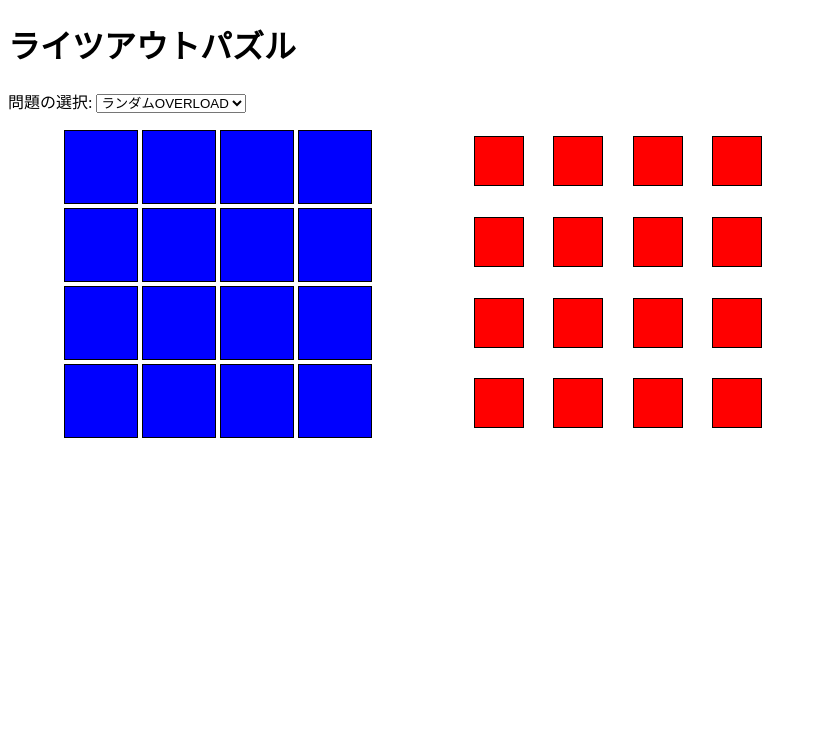
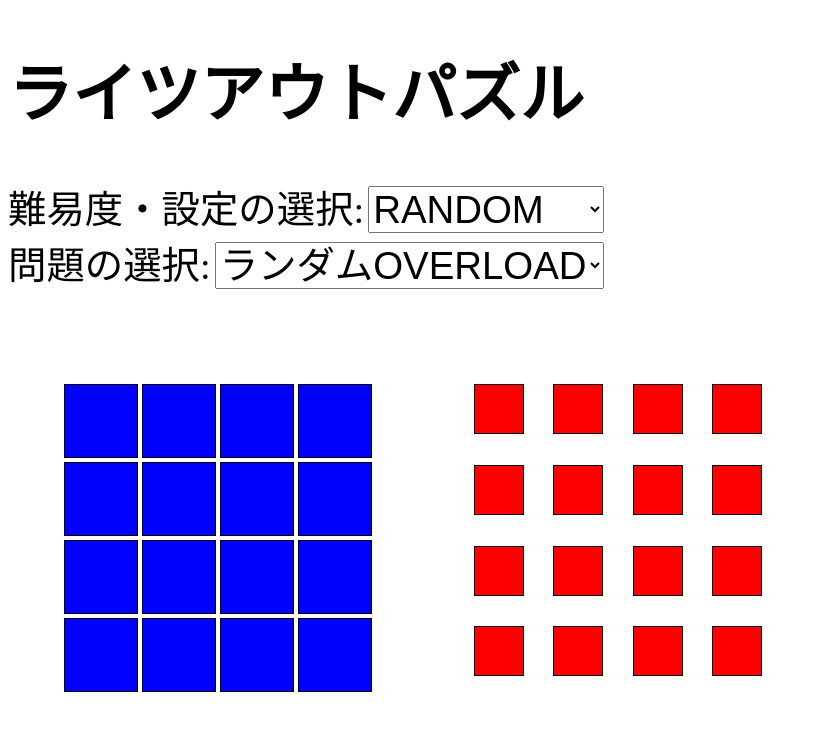
Before and after one commit to kanae3/lights-out-2, a plain HTML site: page index.html in a window 1280 px wide. Shown: the whole page, without its empty margins (0-816 px from the left). Drawn offline with Linux system fonts and the light colour scheme.

Commit message:
Update index.html

```diff
--- a/index.html
+++ b/index.html
@@ -8,12 +8,12 @@
     @media (orientation: landscape) {
       #gameBoard {
         position: absolute;
-        top: 130px;
+        top: 30vw;
         left: 5vw;
       }
       #answerBoard {
         position: absolute;
-        top: 136px;
+        top: 30vw;
         left: 35vw;
       }
       .cell {
@@ -93,12 +93,32 @@
       }
     }
 
+    h1{
+        font-size: 5vw;
+    }
+    #option{
+        font-size: 3vw;
+    }
+    #quizSelect{
+        font-size: 3vw;
+    }
+    label{
+        font-size: 3vw;
+    }
+
   </style>
 </head>
 <body>
   <h1>ライツアウトパズル</h1>
 
   <div>
+    <label for="option">難易度・設定の選択:</label>
+    <select id="option" onChange="window.location.href=this.value">
+      <option value="https://kanae3.github.io/lights-out-random-Ver1.1/">RANDOM</option>
+      <option value="https://kanae3.github.io/lights-out-overload-Ver1.1/">OVERLOAD</option>
+      <option value="https://kanae3.github.io/lights-out-hard-Ver1.1/">HARD</option>
+    </select>
+    <br>
     <label for="quizSelect">問題の選択:</label>
     <select id="quizSelect" onclick="changeQuiz()">
       <option value=0>ランダムOVERLOAD</option>
```
